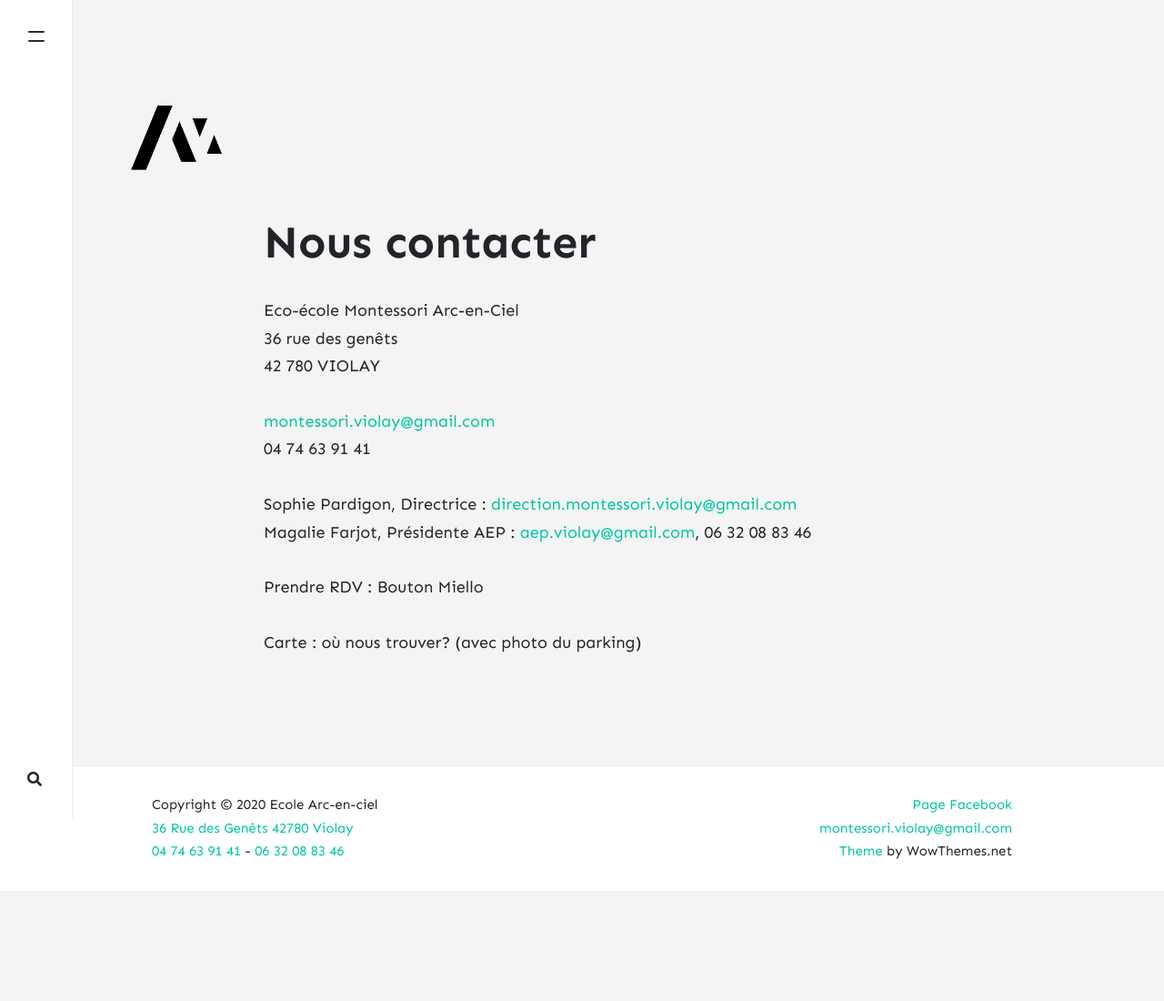
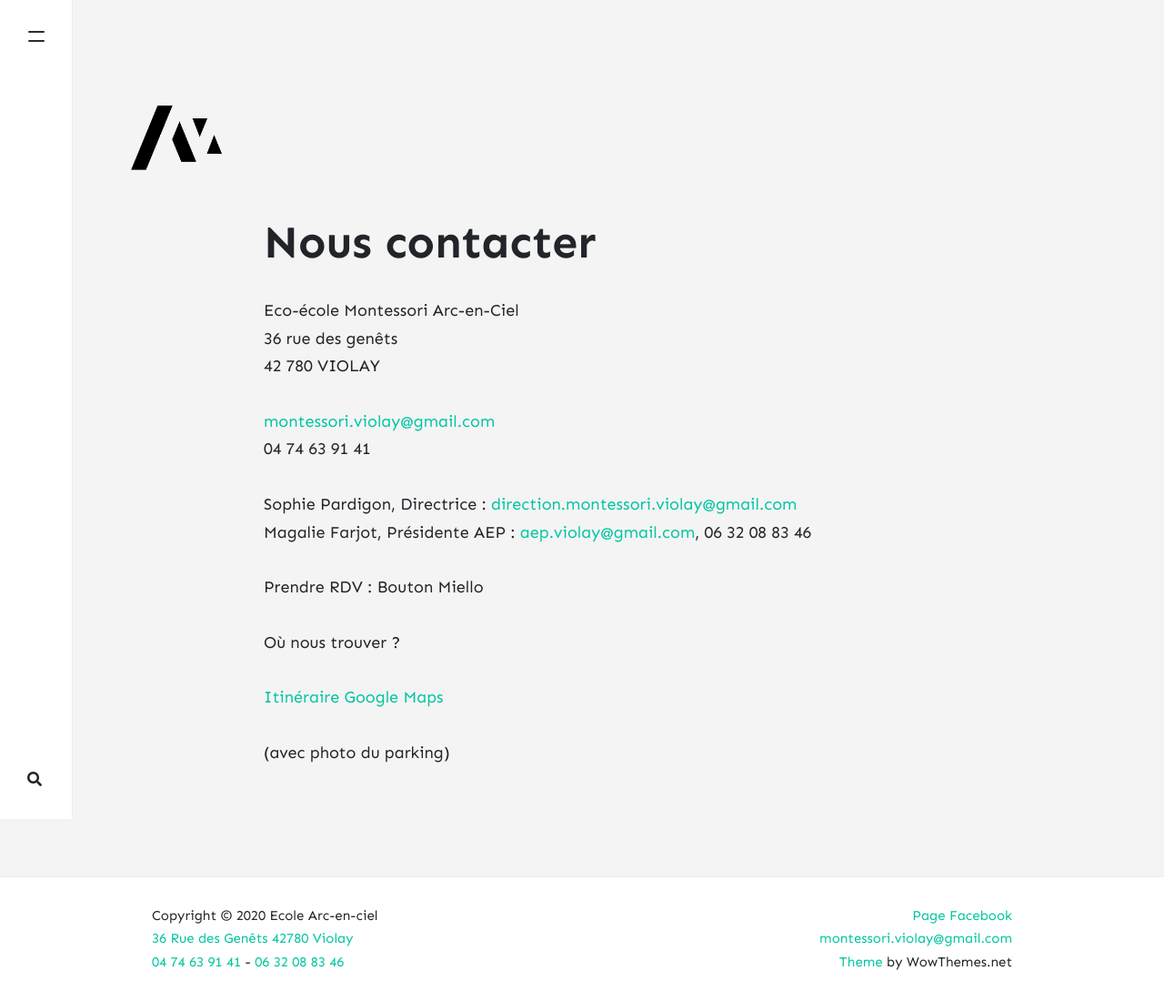
Before and after one commit to violay-rainbow-school/violay-rainbow-school.github.io, a Jekyll site: the page built from _pages/contact.md, in a window 1280 px wide. Shown: the whole page at 91% size. Built offline with Jekyll 4.4.1, drawn with Linux system fonts in a browser that asks for light colours; nearby versions of some CDN libraries; comment, search, counter and statistics services are not loaded; before the commit the page ends 979 px from its top, so only the background shows below that.

Commit message:
feat: add google map itinirary link in contact page

```diff
--- a/_config.yml
+++ b/_config.yml
@@ -12,6 +12,7 @@ include: ["_pages"]
 permalink: /:title/
 email: montessori.violay@gmail.com
 address: 36 Rue des Genêts 42780 Violay
+location_map: 'https://www.google.fr/maps/dir//36+Rue+des+Gen%C3%AAts,+42780+Violay/@45.8535438,4.3569771,17z/data=!4m17!1m7!3m6!1s0x47f468646d028e2f:0xd16927419183142f!2s36+Rue+des+Gen%C3%AAts,+42780+Violay!3b1!8m2!3d45.8535401!4d4.3591658!4m8!1m0!1m5!1m1!1s0x47f468646d028e2f:0xd16927419183142f!2m2!1d4.3591658!2d45.8535401!3e2'
 phone:
   landline: '04 74 63 91 41'
   landlineLink: '+33474639141'
--- a/_layouts/default.html
+++ b/_layouts/default.html
@@ -115,7 +115,7 @@ ga('send', 'pageview');
         <div class="row">
             <div class="col-md-6 col-sm-12 text-center text-lg-left">
                 Copyright © {{ site.time | date: "%Y" }} {{ site.name }}<br>
-                <a href="https://www.google.fr/maps/dir//36+Rue+des+Gen%C3%AAts,+42780+Violay/@45.8535438,4.3569771,17z/data=!4m17!1m7!3m6!1s0x47f468646d028e2f:0xd16927419183142f!2s36+Rue+des+Gen%C3%AAts,+42780+Violay!3b1!8m2!3d45.8535401!4d4.3591658!4m8!1m0!1m5!1m1!1s0x47f468646d028e2f:0xd16927419183142f!2m2!1d4.3591658!2d45.8535401!3e2">{{ site.address }}</a><br>
+                <a href="{{ site.location_map }}">{{ site.address }}</a><br>
                 <a href="tel:{{ site.phone.landlineLink }}">{{ site.phone.landline }}</a> - <a href="tel:{{ site.phone.mobileLink }}">{{ site.phone.mobile }}</a>
             </div>
             <div class="col-md-6 col-sm-12 text-center text-lg-right">
--- a/_pages/contact.md
+++ b/_pages/contact.md
@@ -17,4 +17,8 @@ Magalie Farjot, Présidente AEP : <aep.violay@gmail.com>, 06 32 08 83 46
 
 Prendre RDV : Bouton Miello
 
-Carte : où nous trouver? (avec photo du parking)
+Où nous trouver ?
+
+<a href="{{ site.location_map }}">Itinéraire Google Maps</a>
+
+(avec photo du parking)
```
